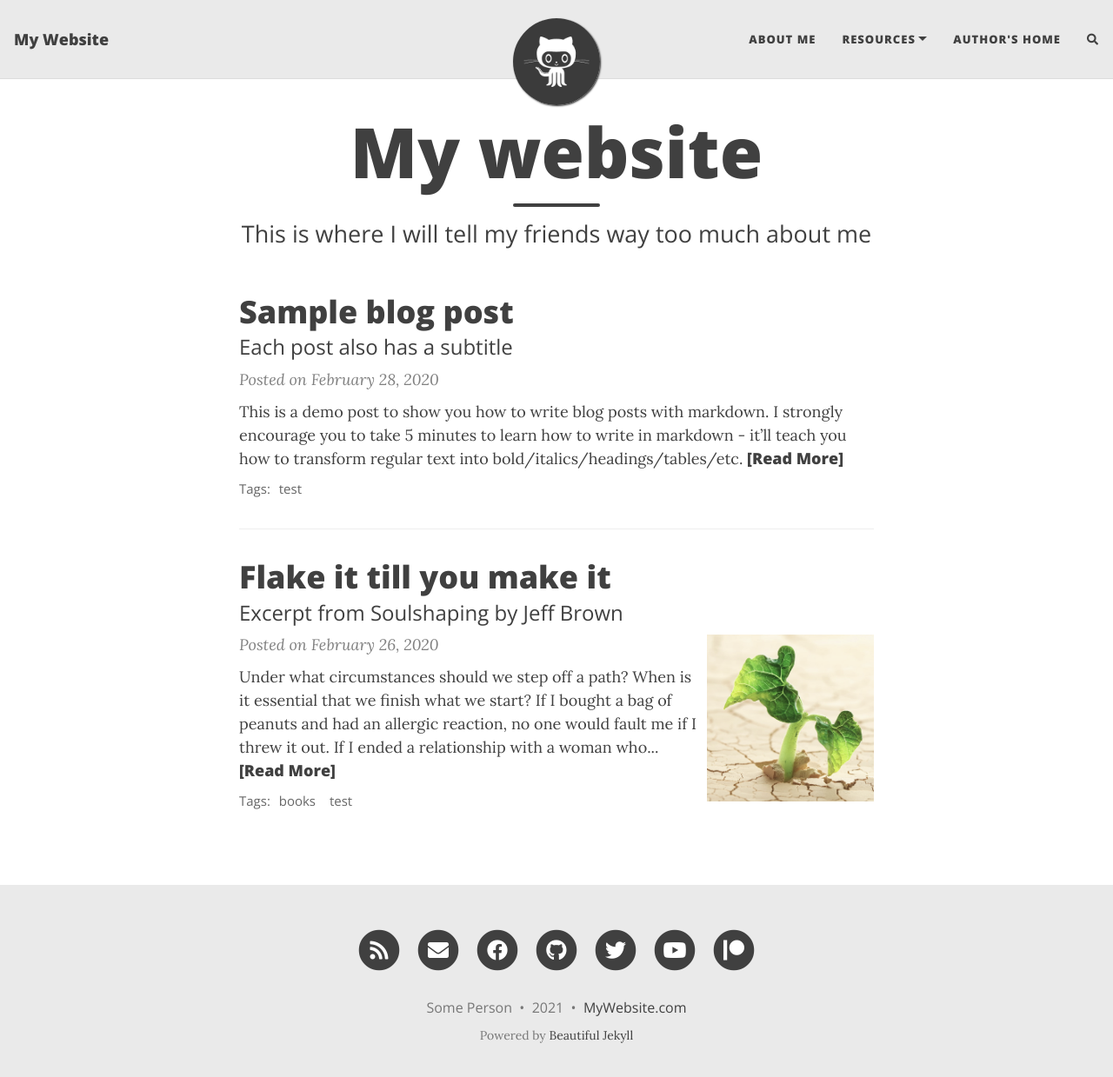
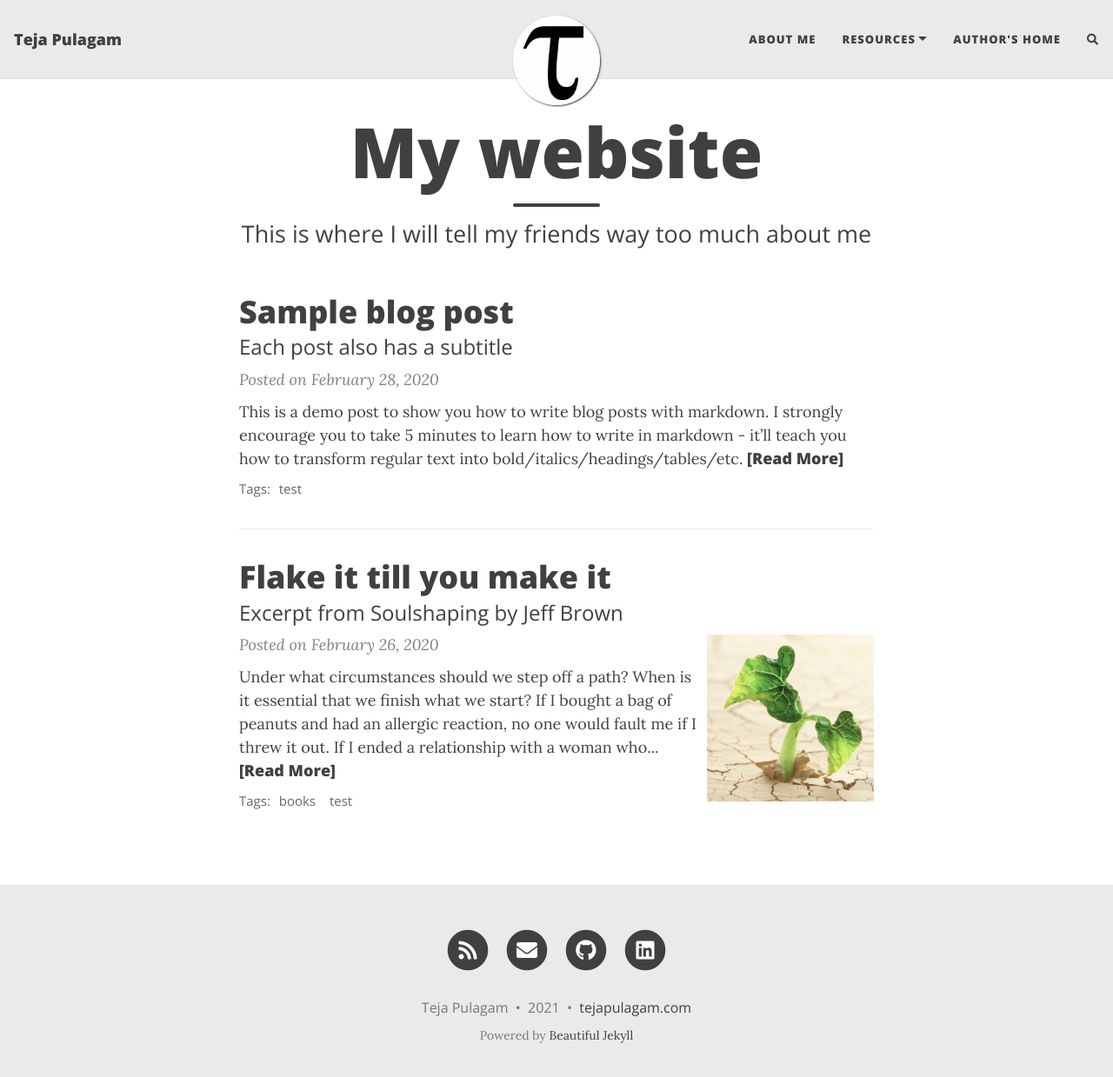
Before and after one commit to tejapulagam/tejapulagam.github.io, a Jekyll site: the page built from index.html, in a window 1280 px wide and 1252 px high. Shown: the top 1239 px of the window at 87% size. Built offline with Jekyll 4.4.1, drawn with Linux system fonts in a browser that asks for light colours; nearby versions of some CDN libraries; the list of posts is cut into pages by our own code; comment, search, counter and statistics services are not loaded; some of the changed lines change nothing that is shown.

Commit message:
Implement beautiful-jekyll theme

```diff
--- a/_config.yml
+++ b/_config.yml
@@ -6,10 +6,10 @@
 # --- Required options --- #
 
 # Name of website
-title: My Website
+title: Teja Pulagam
 
 # Your name to show in the footer
-author: Some Person
+author: Teja Pulagam
 
 # --- List of links in the navigation bar --- #
 
@@ -24,7 +24,7 @@ navbar-links:
 
 # Image to show in the navigation bar - works best with a square image
 # Remove this parameter if you don't want an image in the navbar
-avatar: "/assets/img/avatar-icon.png"
+avatar: "/assets/img/tau.png"
 
 # By default, the image is cut into a circle. You can disable this behaviour by setting 'round-avatar: false'
 round-avatar: true
@@ -39,46 +39,20 @@ round-avatar: true
 # Select the social network links that you want to show in the footer.
 # Uncomment the links you want to show and add your information to each one.
 social-network-links:
-  email: "someone@example.com"
-  facebook: deanattali
-  github: daattali
-  twitter: daattali
-  patreon: DeanAttali
-  youtube: c/daattali
-#  medium: yourname
-#  reddit: yourname
-#  linkedin: daattali
-#  xing: yourname
-#  stackoverflow: "3943160/daattali"
-#  snapchat: deanat78
-#  instagram: deanat78
-#  spotify: yourname
-#  telephone: +14159998888
-#  steam: deanat78
-#  twitch: yourname
-#  yelp: yourname
-#  telegram: yourname
-#  calendly: yourname
-#  mastodon: instance.url/@username
-#  ORCID: your ORCID ID
+  email: "teja.pulagam@gmail.com"
+  github: tejapulagam
+  linkedin: tejapulagam
 #  google-scholar: your google scholar
 
 # If you want to show a link to an RSS in the footer, add the site description here.
 # If you don't want to show an RSS link, remove the following line.
-rss-description: This website is a virtual proof that I'm awesome
+rss-description: Teja Pulagam's personal website
 
 # --- General options --- #
 
-# Select which social network share links to show in posts
-share-links-active:
-  twitter: true
-  facebook: true
-  linkedin: true
-  vk: false
-
 # How to display the link to your website in the footer
 # Remove this if you don't want a link in the footer
-url-pretty: "MyWebsite.com"
+url-pretty: "tejapulagam.com"
 
 # Excerpt word length - Truncate the excerpt of each post on the feed page to the specified number of words
 excerpt_length: 50
@@ -193,7 +167,7 @@ date_format: "%B %-d, %Y"
 # --- You don't need to touch anything below here (but you can if you want) --- #
 
 # Output options (more information on Jekyll's site)
-timezone: "America/Toronto"
+timezone: "America/Georgia"
 markdown: kramdown
 highlighter: rouge
 permalink: /:year-:month-:day-:title/
```
Also changed, not shown: assets/img/tau.png (added).
